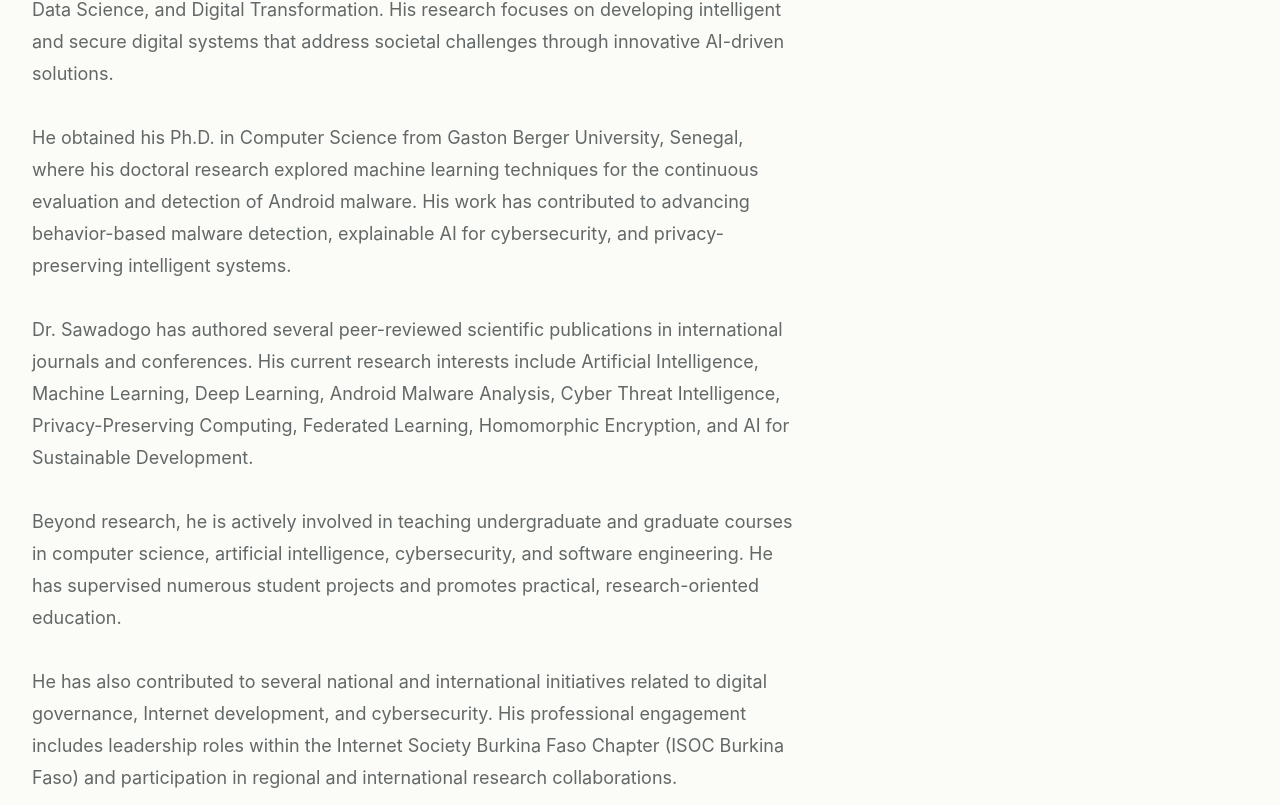
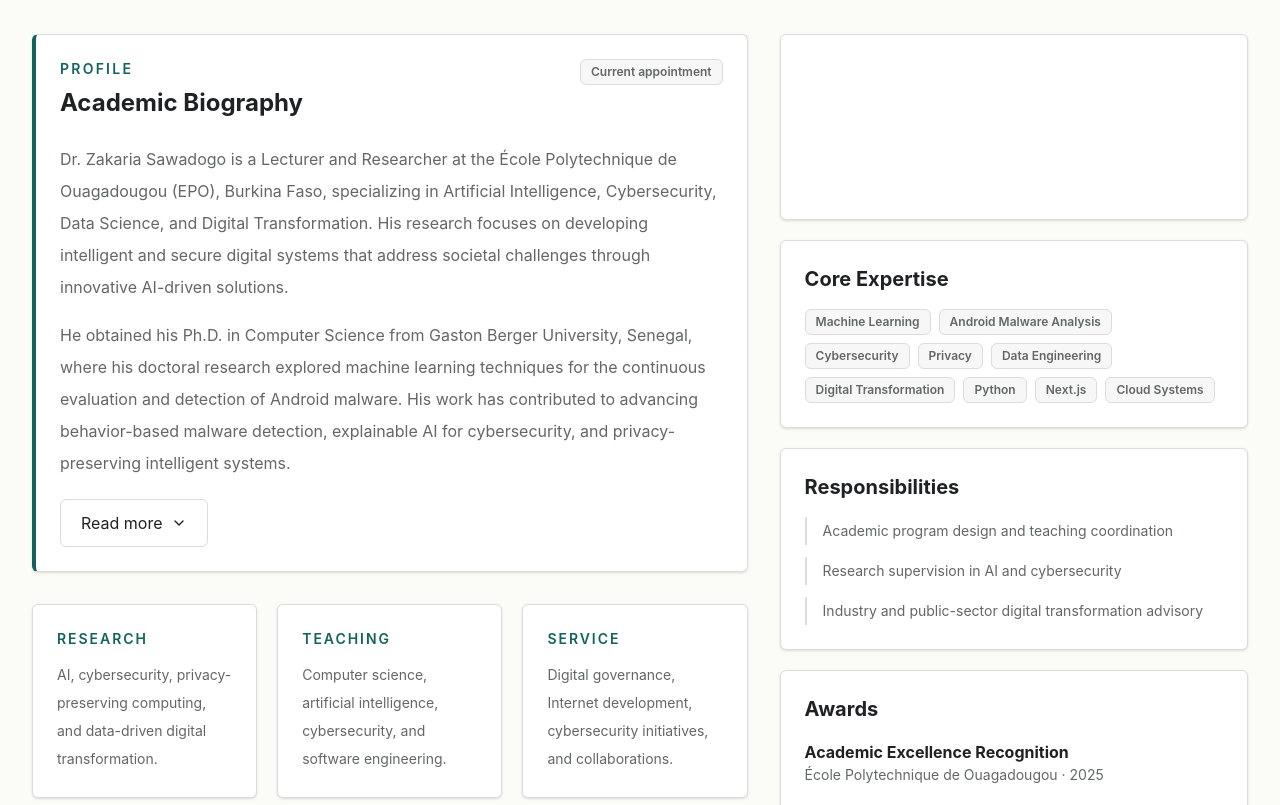
Before and after one commit to zakaria-sawadogo/zs, a Next.js app: page /about in a window 1280 px wide. Shown: the part 375-1180 px from the top of the page. Built offline with nearby package versions, Linux system fonts and the light colour scheme.

Commit message:
Improve about biography presentation

```diff
--- a/app/about/page.tsx
+++ b/app/about/page.tsx
@@ -3,6 +3,7 @@ import { Heading } from "@/components/design/heading";
 import { Card } from "@/components/design/card";
 import { Badge } from "@/components/design/badge";
 import { Timeline } from "@/components/design/timeline";
+import { SmartBio } from "@/components/public/smart-bio";
 import profile from "@/data/profile.json";
 import experience from "@/data/experience.json";
 import education from "@/data/education.json";
@@ -13,31 +14,84 @@ export const metadata = { title: "About" };
 export default function AboutPage() {
   return (
     <Section>
-      <Heading eyebrow="About" title="Biography, academic path, and responsibilities" text={profile.bio} />
-      <div className="grid gap-8 lg:grid-cols-[1fr_0.85fr]">
-        <div className="space-y-10">
+      <Heading
+        eyebrow="About"
+        title="Biography, academic path, and responsibilities"
+        text="A concise view of the academic profile, research trajectory, teaching activity, and institutional engagement."
+      />
+
+      <div className="grid gap-8 lg:grid-cols-[1.1fr_0.72fr]">
+        <div className="space-y-8">
+          <Card className="border-l-4 border-l-[var(--brand)]">
+            <div className="mb-6 flex flex-wrap items-start justify-between gap-4">
+              <div>
+                <p className="text-sm font-semibold uppercase tracking-[0.16em] text-[var(--brand)]">
+                  Profile
+                </p>
+                <h2 className="mt-2 text-2xl font-bold">Academic Biography</h2>
+              </div>
+              <Badge>Current appointment</Badge>
+            </div>
+            <SmartBio text={profile.bio} />
+          </Card>
+
+          <div className="grid gap-5 md:grid-cols-3">
+            <Card className="p-5">
+              <p className="text-sm font-semibold uppercase tracking-[0.14em] text-[var(--brand)]">Research</p>
+              <p className="mt-3 text-sm leading-7 text-[var(--muted)]">
+                AI, cybersecurity, privacy-preserving computing, and data-driven digital transformation.
+              </p>
+            </Card>
+            <Card className="p-5">
+              <p className="text-sm font-semibold uppercase tracking-[0.14em] text-[var(--brand)]">Teaching</p>
+              <p className="mt-3 text-sm leading-7 text-[var(--muted)]">
+                Computer science, artificial intelligence, cybersecurity, and software engineering.
+              </p>
+            </Card>
+            <Card className="p-5">
+              <p className="text-sm font-semibold uppercase tracking-[0.14em] text-[var(--brand)]">Service</p>
+              <p className="mt-3 text-sm leading-7 text-[var(--muted)]">
+                Digital governance, Internet development, cybersecurity initiatives, and collaborations.
+              </p>
+            </Card>
+          </div>
+
           <div>
-            <h2 className="mb-5 text-2xl font-bold">Experience</h2>
+            <h2 className="mb-5 text-2xl font-bold">Academic Path</h2>
+            <Timeline items={education} />
+          </div>
+
+          <div>
+            <h2 className="mb-5 text-2xl font-bold">Professional Experience</h2>
             <Timeline items={experience} />
           </div>
-          <div>
-            <h2 className="mb-5 text-2xl font-bold">Education</h2>
-            <Timeline items={education} />
-          </div>
         </div>
+
         <div className="space-y-5">
+          <Card className="bg-[var(--brand)] text-white">
+            <p className="text-sm font-semibold uppercase tracking-[0.16em] text-white/75">Affiliation</p>
+            <h2 className="mt-3 text-2xl font-bold">{profile.institution}</h2>
+            <p className="mt-3 text-sm leading-7 text-white/80">{profile.location}</p>
+          </Card>
+
           <Card>
-            <h2 className="mb-4 text-xl font-bold">Skills</h2>
+            <h2 className="mb-4 text-xl font-bold">Core Expertise</h2>
             <div className="flex flex-wrap gap-2">
               {profile.skills.map((skill) => <Badge key={skill}>{skill}</Badge>)}
             </div>
           </Card>
+
           <Card>
             <h2 className="mb-4 text-xl font-bold">Responsibilities</h2>
-            <ul className="space-y-3 text-[var(--muted)]">
-              {profile.responsibilities.map((item) => <li key={item}>{item}</li>)}
+            <ul className="space-y-3 text-sm leading-7 text-[var(--muted)]">
+              {profile.responsibilities.map((item) => (
+                <li className="border-l-2 border-[var(--line)] pl-4" key={item}>
+                  {item}
+                </li>
+              ))}
             </ul>
           </Card>
+
           <Card>
             <h2 className="mb-4 text-xl font-bold">Awards</h2>
             <div className="space-y-4">
--- a/components/layout/language-runtime.tsx
+++ b/components/layout/language-runtime.tsx
@@ -33,6 +33,23 @@ const dictionary: Record<string, string> = {
   "The research program connects artificial intelligence, security, privacy, and data science with practical digital transformation needs.": "Le programme de recherche relie l’intelligence artificielle, la sécurité, la confidentialité et la science des données aux besoins concrets de transformation numérique.",
   "Recent publications and projects": "Publications et projets récents",
   "Biography, academic path, and responsibilities": "Biographie, parcours académique et responsabilités",
+  "A concise view of the academic profile, research trajectory, teaching activity, and institutional engagement.": "Une présentation concise du profil académique, du parcours de recherche, des activités d’enseignement et de l’engagement institutionnel.",
+  "Profile": "Profil",
+  "Academic Biography": "Biographie académique",
+  "Current appointment": "Fonction actuelle",
+  "Read more": "Lire la suite",
+  "Show less": "Voir moins",
+  "AI, cybersecurity, privacy-preserving computing, and data-driven digital transformation.": "IA, cybersécurité, calcul préservant la confidentialité et transformation numérique guidée par les données.",
+  "Computer science, artificial intelligence, cybersecurity, and software engineering.": "Informatique, intelligence artificielle, cybersécurité et génie logiciel.",
+  "Digital governance, Internet development, cybersecurity initiatives, and collaborations.": "Gouvernance numérique, développement de l’Internet, initiatives en cybersécurité et collaborations.",
+  "Service": "Engagement",
+  "Academic Path": "Parcours académique",
+  "Professional Experience": "Expérience professionnelle",
+  "Affiliation": "Affiliation",
+  "Core Expertise": "Expertises clés",
+  "Academic program design and teaching coordination": "Conception de programmes académiques et coordination pédagogique",
+  "Research supervision in AI and cybersecurity": "Encadrement de recherches en IA et cybersécurité",
+  "Industry and public-sector digital transformation advisory": "Conseil en transformation numérique pour l’industrie et le secteur public",
   "Research areas": "Axes de recherche",
   "Each research area connects technologies, projects, and publications so the academic record stays navigable.": "Chaque axe de recherche relie technologies, projets et publications afin de rendre le parcours scientifique facilement navigable.",
   "Scholar-style publication index": "Index des publications de type Scholar",
--- /dev/null
+++ b/components/public/smart-bio.tsx
@@ -0,0 +1,42 @@
+"use client";
+
+import { useState } from "react";
+import { ChevronDown } from "lucide-react";
+import { Button } from "@/components/design/button";
+import { cn } from "@/utils/cn";
+
+type SmartBioProps = {
+  text: string;
+};
+
+export function SmartBio({ text }: SmartBioProps) {
+  const [expanded, setExpanded] = useState(false);
+  const paragraphs = text.split(/\n\n+/).filter(Boolean);
+  const visibleParagraphs = expanded ? paragraphs : paragraphs.slice(0, 2);
+
+  return (
+    <div className="space-y-5">
+      <div className="space-y-4 text-base leading-8 text-[var(--muted)]">
+        {visibleParagraphs.map((paragraph) => (
+          <p key={paragraph}>{paragraph}</p>
+        ))}
+      </div>
+
+      {paragraphs.length > 2 ? (
+        <Button
+          type="button"
+          variant="secondary"
+          onClick={() => setExpanded((current) => !current)}
+          aria-expanded={expanded}
+          className="min-h-10 px-4 py-2"
+        >
+          {expanded ? "Show less" : "Read more"}
+          <ChevronDown
+            aria-hidden="true"
+            className={cn("size-4 transition-transform", expanded && "rotate-180")}
+          />
+        </Button>
+      ) : null}
+    </div>
+  );
+}
```
